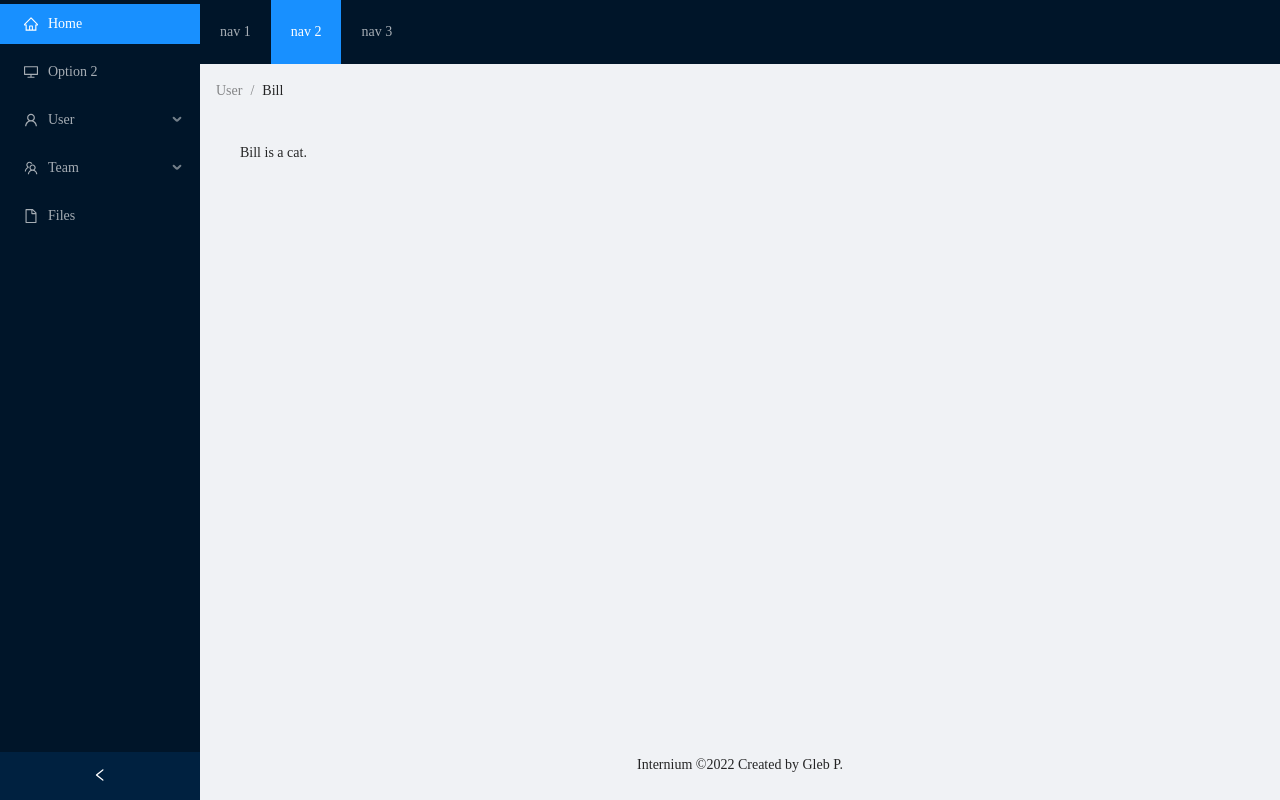
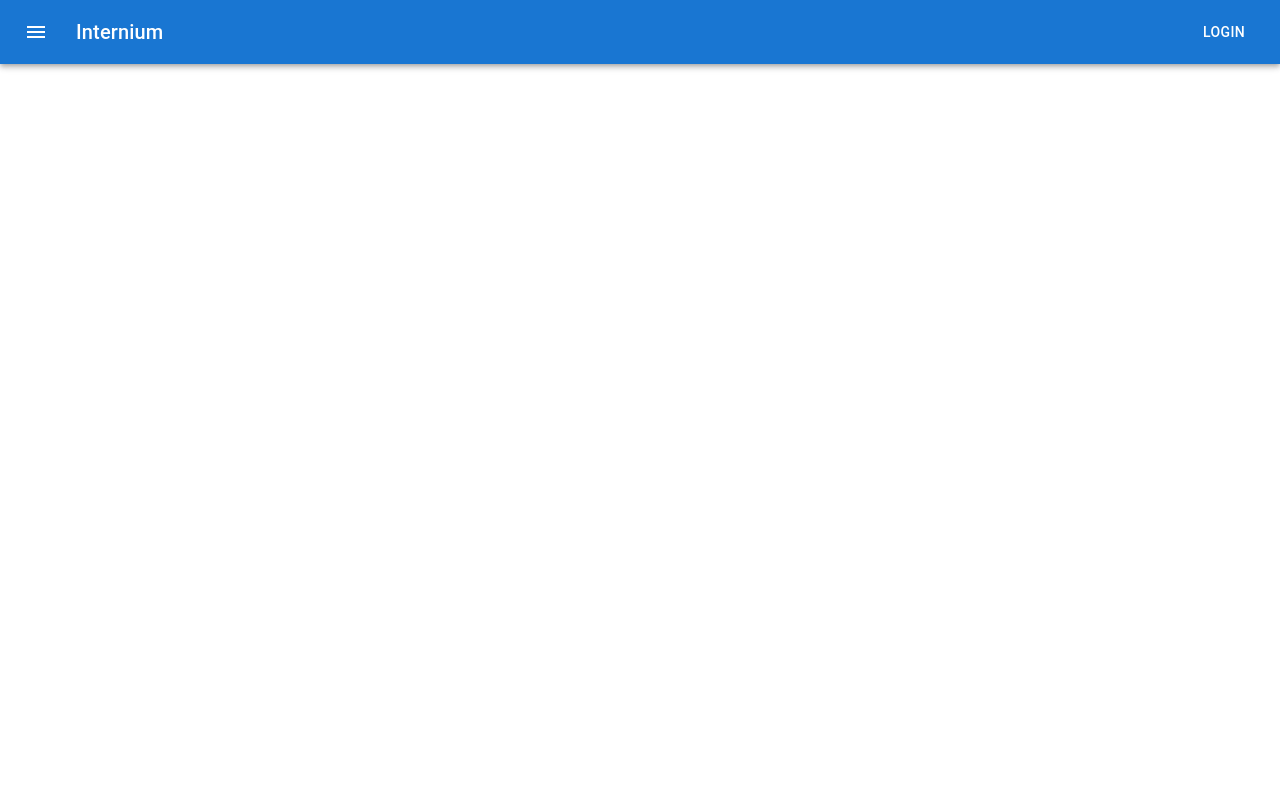
Before and after one commit to senketsukamui/internium-react, a React (Vite) app: page / in a window 1280 px wide. Built offline with nearby package versions, Linux system fonts and the light colour scheme.

Commit message:
Move to MUI

```diff
--- a/package.json
+++ b/package.json
@@ -9,8 +9,11 @@
   },
   "dependencies": {
     "@ant-design/icons": "^4.7.0",
+    "@emotion/react": "^11.8.1",
+    "@emotion/styled": "^11.8.1",
+    "@mui/icons-material": "^5.4.2",
+    "@mui/material": "^5.4.3",
     "@types/node": "^17.0.19",
-    "antd": "^4.18.8",
     "react": "^17.0.2",
     "react-dom": "^17.0.2",
     "react-router-dom": "6"
--- a/src/components/App/App.tsx
+++ b/src/components/App/App.tsx
@@ -1,12 +1,16 @@
 import React from "react";
-import "antd/dist/antd.css";
 import s from "./App.module.scss";
 import Home from "pages/Home";
+import { BrowserRouter, Route, Routes } from "react-router-dom";
 
 function App() {
   return (
     <div className={s.app}>
-      <Home />
+      <BrowserRouter>
+        <Routes>
+          <Route index element={<Home />} />
+        </Routes>
+      </BrowserRouter>
     </div>
   );
 }
--- a/src/pages/Home/Home.tsx
+++ b/src/pages/Home/Home.tsx
@@ -1,74 +1,35 @@
+import {
+  AppBar,
+  Box,
+  Button,
+  IconButton,
+  Toolbar,
+  Typography,
+} from "@mui/material";
+import MenuIcon from "@mui/icons-material/Menu";
 import React from "react";
-import s from "./Home.module.scss";
-import { Layout, Menu, Breadcrumb } from "antd";
-import {
-  DesktopOutlined,
-  FileOutlined,
-  TeamOutlined,
-  UserOutlined,
-  HomeOutlined,
-} from "@ant-design/icons";
-
-const { Header, Content, Footer, Sider } = Layout;
-const { SubMenu } = Menu;
 
 const Home = () => {
-  const [collapsed, setCollapsed] = React.useState(false);
-  const onCollapse = (collapsed: boolean) => {
-    setCollapsed(collapsed);
-  };
-
   return (
-    <div className={s.main}>
-      <Layout style={{ minHeight: "100vh" }}>
-        <Sider collapsible collapsed={collapsed} onCollapse={onCollapse}>
-          <Menu theme="dark" defaultSelectedKeys={["1"]} mode="inline">
-            <Menu.Item key="1" icon={<HomeOutlined />}>
-              Home
-            </Menu.Item>
-            <Menu.Item key="2" icon={<DesktopOutlined />}>
-              Option 2
-            </Menu.Item>
-            <SubMenu key="sub1" icon={<UserOutlined />} title="User">
-              <Menu.Item key="3">Tom</Menu.Item>
-              <Menu.Item key="4">Bill</Menu.Item>
-              <Menu.Item key="5">Alex</Menu.Item>
-            </SubMenu>
-            <SubMenu key="sub2" icon={<TeamOutlined />} title="Team">
-              <Menu.Item key="6">Team 1</Menu.Item>
-              <Menu.Item key="8">Team 2</Menu.Item>
-            </SubMenu>
-            <Menu.Item key="9" icon={<FileOutlined />}>
-              Files
-            </Menu.Item>
-          </Menu>
-        </Sider>
-        <Layout className="site-layout">
-          <Header className="site-layout-background" style={{ padding: 0 }}>
-            <Menu theme="dark" mode="horizontal" defaultSelectedKeys={["2"]}>
-              <Menu.Item key="1">nav 1</Menu.Item>
-              <Menu.Item key="2">nav 2</Menu.Item>
-              <Menu.Item key="3">nav 3</Menu.Item>
-            </Menu>
-          </Header>
-          <Content style={{ margin: "0 16px" }}>
-            <Breadcrumb style={{ margin: "16px 0" }}>
-              <Breadcrumb.Item>User</Breadcrumb.Item>
-              <Breadcrumb.Item>Bill</Breadcrumb.Item>
-            </Breadcrumb>
-            <div
-              className="site-layout-background"
-              style={{ padding: 24, minHeight: 360 }}
-            >
-              Bill is a cat.
-            </div>
-          </Content>
-          <Footer
-            style={{ textAlign: "center" }}
-          >{`Internium ©${new Date().getFullYear()} Created by Gleb P.`}</Footer>
-        </Layout>
-      </Layout>
-    </div>
+    <Box sx={{ flexGrow: 1 }}>
+      <AppBar position="static">
+        <Toolbar>
+          <IconButton
+            size="large"
+            edge="start"
+            color="inherit"
+            aria-label="menu"
+            sx={{ mr: 2 }}
+          >
+            <MenuIcon />
+          </IconButton>
+          <Typography variant="h6" component="div" sx={{ flexGrow: 1 }}>
+            Internium
+          </Typography>
+          <Button color="inherit">Login</Button>
+        </Toolbar>
+      </AppBar>
+    </Box>
   );
 };
 
--- /dev/null
+++ b/src/pages/Register/index.ts
@@ -0,0 +1 @@
+export { default } from "./Register";
```
Also changed, not shown: src/pages/Register/Register.tsx (added, +9 -0 lines), 1 other file (tests, documents, lock files or other folders).
